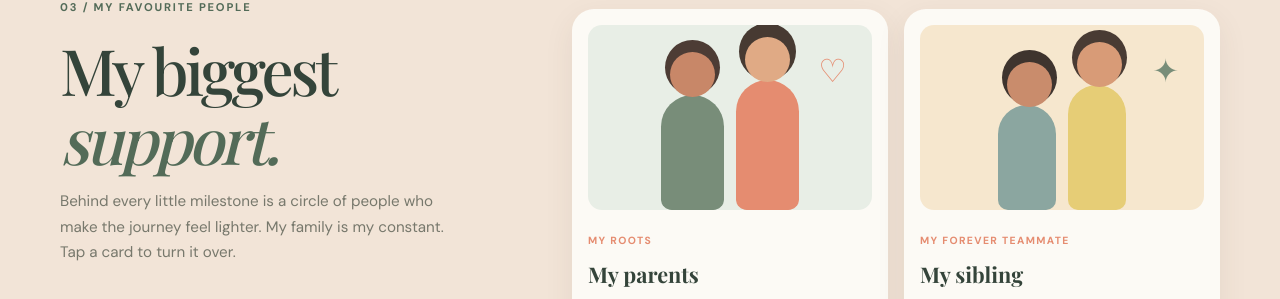
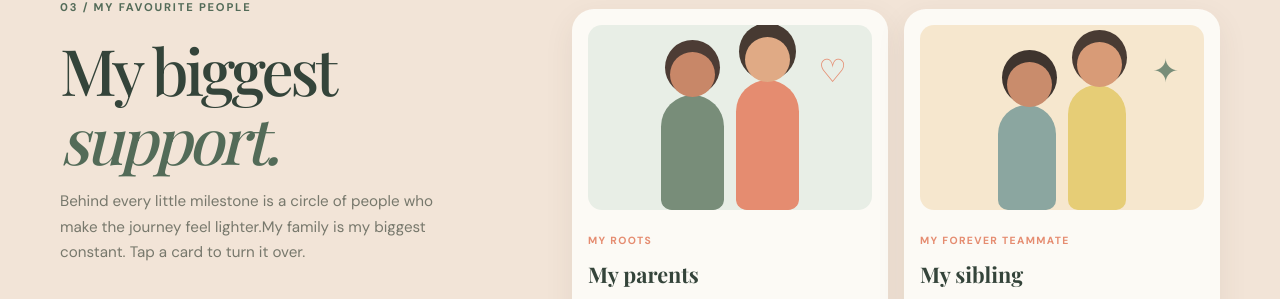
Before and after one commit to Madhumitha-M-26/Madhumitha-Portfolio-, a plain HTML site: page index.html in a window 1280 px wide. Shown: the part 2944-3243 px from the top of the page. Drawn offline with nearby package versions, Linux system fonts and the light colour scheme.

Commit message:
Reword family intro

```diff
--- a/index.html
+++ b/index.html
@@ -175,7 +175,7 @@
         <div class="family-copy reveal">
           <p class="eyebrow">03 / My favourite people</p>
           <h2>My biggest <em>support.</em></h2>
-          <p class="section-intro">Behind every little milestone is a circle of people who make the journey feel lighter. My family is my constant. Tap a card to turn it over.</p>
+          <p class="section-intro">Behind every little milestone is a circle of people who make the journey feel lighter.My family is my biggest constant. Tap a card to turn it over.</p>
           <p class="family-footnote handwritten">A little love, a lot of gratitude ♡</p>
         </div>
         <div class="family-cards">
```
